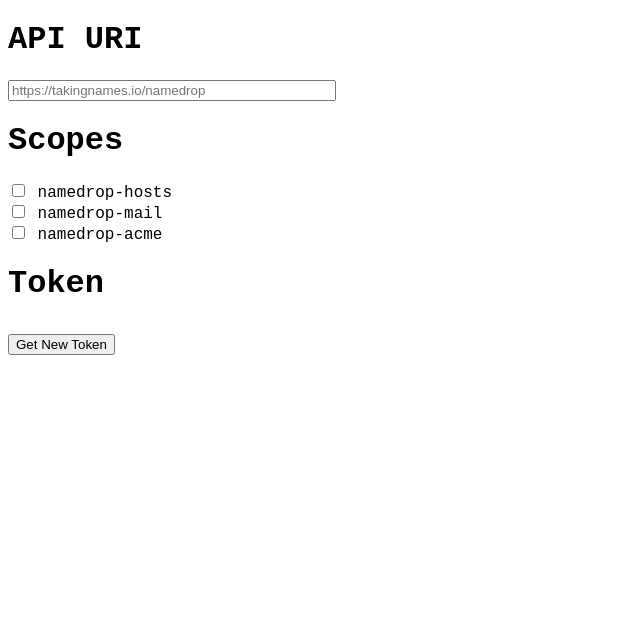
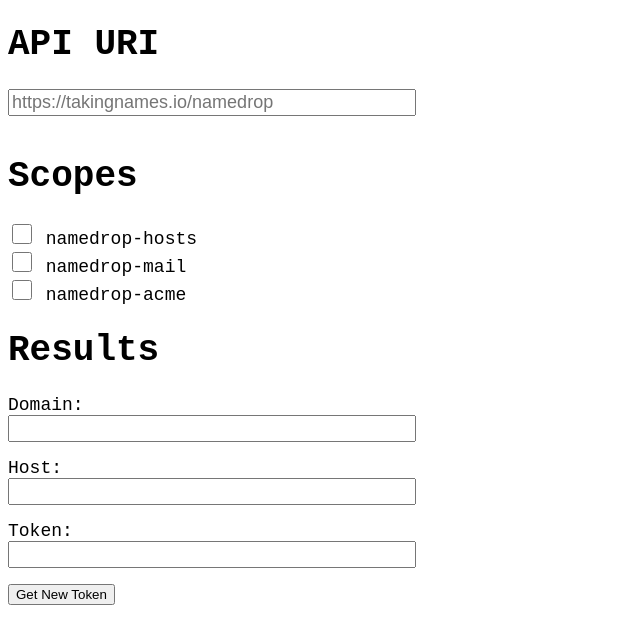
Before and after one commit to takingnames/namedrop-js, a website: page examples/get_token/index.html in a window 1280 px wide. Shown: the whole page, without its empty margins (0-640 px from the left). Drawn offline with Linux system fonts and the light colour scheme.

Commit message:
Improve token example

```diff
--- a/examples/get_token/index.html
+++ b/examples/get_token/index.html
@@ -7,15 +7,18 @@
   <style>
     html {
       font-family: Courier New;
+      font-size: 18px;
     }
 
-    #api-uri-text {
-      width: 320px;
+    input[type='text'] {
+      width: 400px;
+      font-size: 18px;
+      margin-bottom: 16px;
     }
 
-    #token-container {
-      font-size: 24px;
-      margin-bottom: 32px;
+    input[type='checkbox'] {
+      width: 20px;
+      height: 20px;
     }
 
   </style>
@@ -46,9 +49,25 @@
     </div>
 
 
-    <h1>Token</h1>
+    <h1>Results</h1>
 
-    <div id='token-container'>
+    <div>
+      <label for='domain-text'>Domain:</label>
+      <div>
+        <input type='text' id='domain-text' readonly />
+      </div>
+    </div>
+    <div>
+      <label for='host-text'>Host:</label>
+      <div>
+        <input type='text' id='host-text' readonly />
+      </div>
+    </div>
+    <div>
+      <label for='token-text'>Token:</label>
+      <div>
+        <input type='text' id='token-text' readonly />
+      </div>
     </div>
 
     <form>
@@ -61,7 +80,9 @@
 
       const client = await namedrop.checkAuthFlow();
       if (client) {
-        document.getElementById('token-container').innerText = client.token;
+        document.getElementById('domain-text').value = client.domain;
+        document.getElementById('host-text').value = client.host;
+        document.getElementById('token-text').value = client.token;
       }
 
       const goBtn = document.getElementById('go-button');
@@ -77,15 +98,24 @@
           namedrop.setApiUri(apiUri);
         }
 
+        const hostsScope = document.getElementById('hosts-scope-checkbox').checked;
+        const mailScope = document.getElementById('mail-scope-checkbox').checked;
+        const acmeScope = document.getElementById('acme-scope-checkbox').checked;
+
+        if (!(hostsScope || mailScope || acmeScope)) {
+          alert("Need at least one scope");
+          return;
+        }
+
         const scopes = [];
 
-        if (document.getElementById('hosts-scope-checkbox').checked) {
+        if (hostsScope) {
           scopes.push(namedrop.SCOPE_HOSTS);
         }
-        if (document.getElementById('mail-scope-checkbox').checked) {
+        if (mailScope) {
           scopes.push(namedrop.SCOPE_MAIL);
         }
-        if (document.getElementById('acme-scope-checkbox').checked) {
+        if (acmeScope) {
           scopes.push(namedrop.SCOPE_ACME);
         }
 
```
